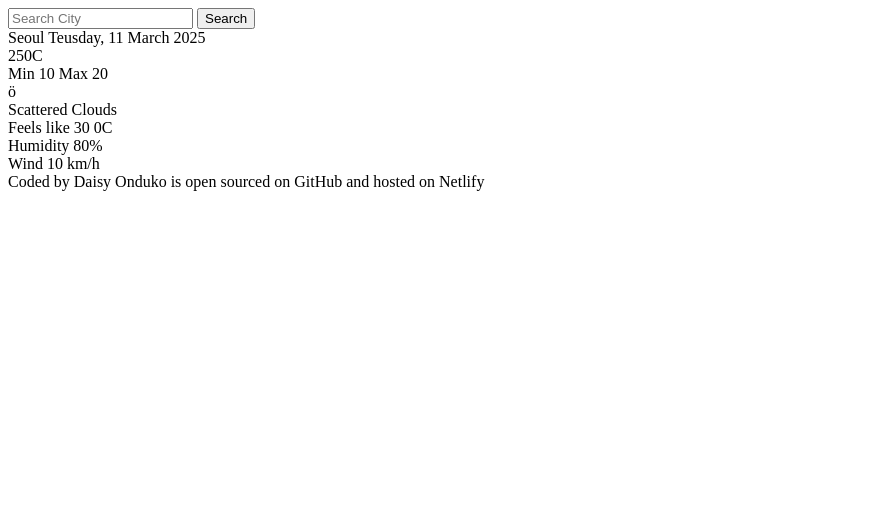
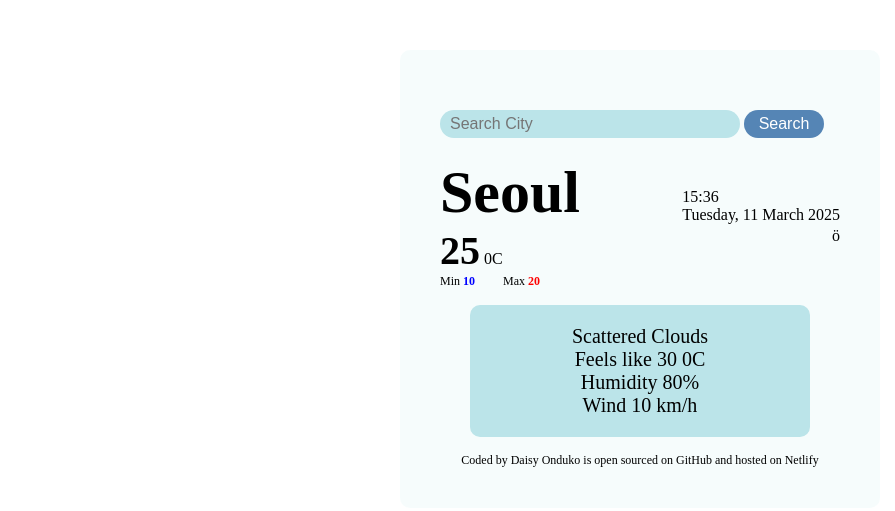
Before and after one commit to Onduko/Shecodes-Challenge, a plain HTML site: page index.html in a window 1280 px wide. Shown: the whole page, without its empty margins (0-895 px from the left). Drawn offline with Linux system fonts and the light colour scheme.

Commit message:
Css structure and Html containers formating

```diff
--- a/index.html
+++ b/index.html
@@ -4,42 +4,39 @@
     <meta charset="UTF-8" />
     <meta name="viewport" content="width=device-width, initial-scale=1.0" />
     <title>WeatherApp</title>
+    <link rel="stylesheet" href="src/style.css">
   </head>
   <body>
-    <form>
+    <div class="container"><form>
       <input type="text" , id="search-city-input" , placeholder="Search City" />
       <input type="submit" , id="search-city-submit" , value="Search" />
     </form>
     <header>
-      <span class="city">Seoul</span
-      ><span class="date"> Teusday, 11 March 2025</span>
+      <div class="city">Seoul</div
+      >
+      <div class="now"> <span class="time">15:36</span> <br> <span class="date"> Tuesday, 11 March 2025</span></div>
     </header>
     <main>
       <div class="temperature">
-        <span class="tempNow">25</span><span class="units">0C</span><br />
-        <span class="Min">Min <span class="temp">10</span></span>
-        <span class="Max">Max <span class="temp">20</span></span>
+        <span class="tempNow">25</span><span class="units"> 0C</span>
+        <div class="minMax"><div class="min">Min <span class="temp">10</span></div>
+        <span class="max">Max <span class="temp">20</span></div></div>
+      <div class="icon">ö</div>
+    </main>
+
+      <p><div class="details">
+        <div class="description">Scattered Clouds</span>
       </div>
-      <div class="icon">ö</div>
-      <div class="details">
-        <span class="description">Scattered Clouds</span>
-      </div>
-      <div class="details">
-        <span class="feelsLike"
-          >Feels like <span class="feelsLikeTemp"></span>30 0C</span
+        <div class="feelsLike"
+          >Feels like <span class="feelsLikeTemp">30 0C</span></div
         >
-      </div>
-      <div class="details">
-        <span class="humidity"
-          >Humidity <span class="humidityPercentage">80%</span></span
+        <div class="humidity"
+          >Humidity <span class="humidityPercentage">80%</span></div
         >
-      </div>
-      <div class="details">
-        <span class="wind">Wind <span class="windSpeed">10 km/h</span></span>
-      </div>
-    </main>
+        <div class="wind">Wind <span class="windSpeed">10 km/h</span></div>
+      </div></p>
     <footer>
       Coded by Daisy Onduko is open sourced on GitHub and hosted on Netlify
-    </footer>
+    </footer></div>
   </body>
 </html>
--- /dev/null
+++ b/src/style.css
@@ -0,0 +1,76 @@
+.container {
+  width: 400px;
+  margin: 50px auto;
+  background: #bbe4e923;
+  padding: 40px;
+  border-radius: 10px;
+}
+form {
+  margin: 20px auto;
+}
+#search-city-input {
+  width: 70%;
+  padding: 5px 10px;
+  border-radius: 60px;
+  border: none;
+  font-size: 16px;
+  background: #bbe4e9;
+}
+#search-city-submit {
+  width: 20%;
+  padding: 5px 10px;
+  border-radius: 60px;
+  border: none;
+  font-size: 16px;
+  background: #5585b5;
+  color: white;
+}
+header {
+  display: flex;
+  justify-content: space-between;
+}
+header .city {
+  font-size: 60px;
+  font-weight: 800;
+}
+header .now {
+  margin-top: 30px;
+}
+main {
+  display: flex;
+  flex-direction: 1p 1p;
+  justify-content: space-between;
+}
+.temperature .tempNow {
+  font-size: 40px;
+  font-weight: 800;
+}
+.temperature .minMax {
+  width: 100px;
+  font-size: 12px;
+  display: flex;
+  flex-direction: 1p 1p;
+  justify-content: space-between;
+}
+.temp {
+  font-weight: 700;
+}
+.min .temp {
+  color: blue;
+}
+.max .temp {
+  color: red;
+}
+.details {
+  width: 300px;
+  text-align: center;
+  margin: 0 auto;
+  font-size: 20px;
+  background: #bbe4e9;
+  padding: 20px;
+  border-radius: 10px;
+}
+footer {
+  text-align: center;
+  font-size: 12px;
+}
```
